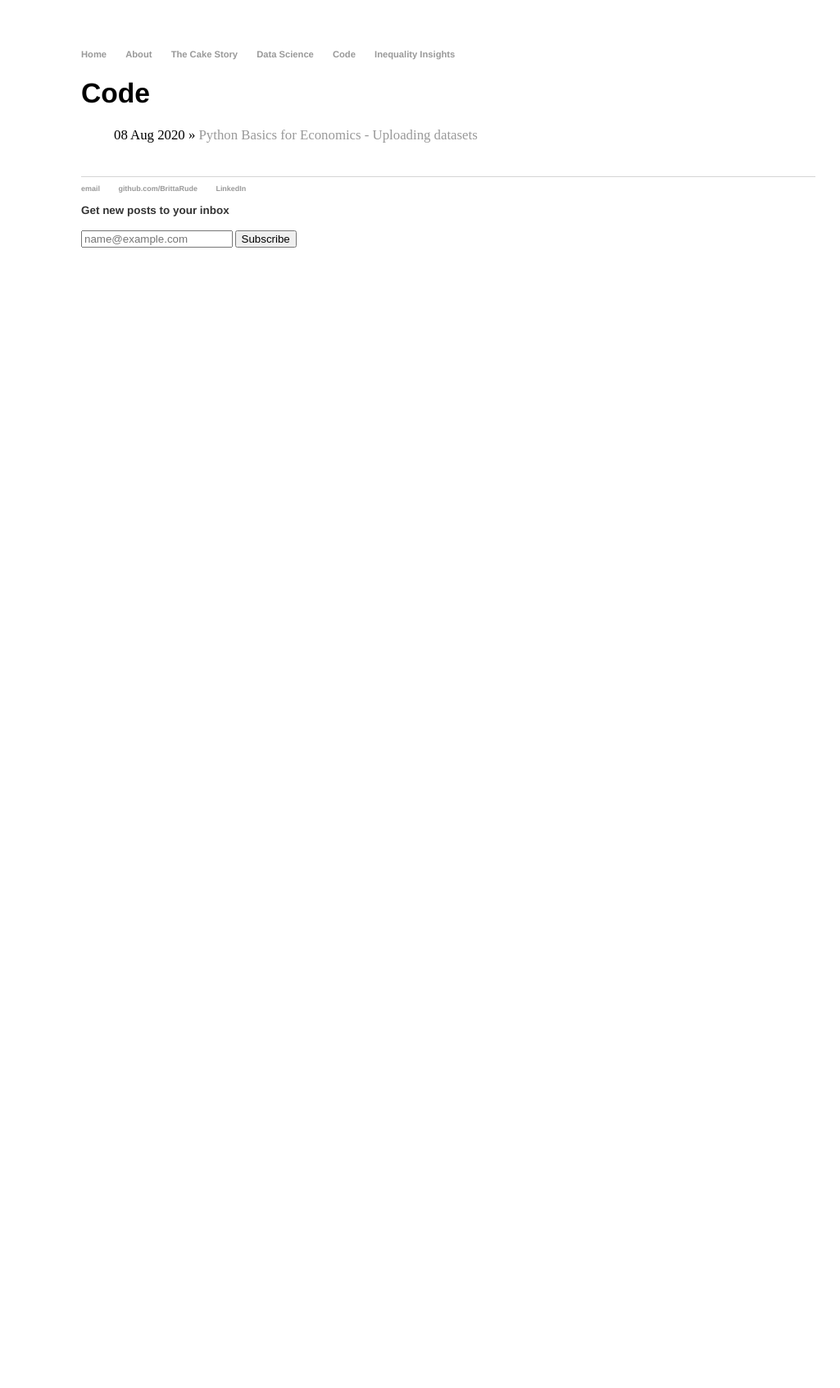
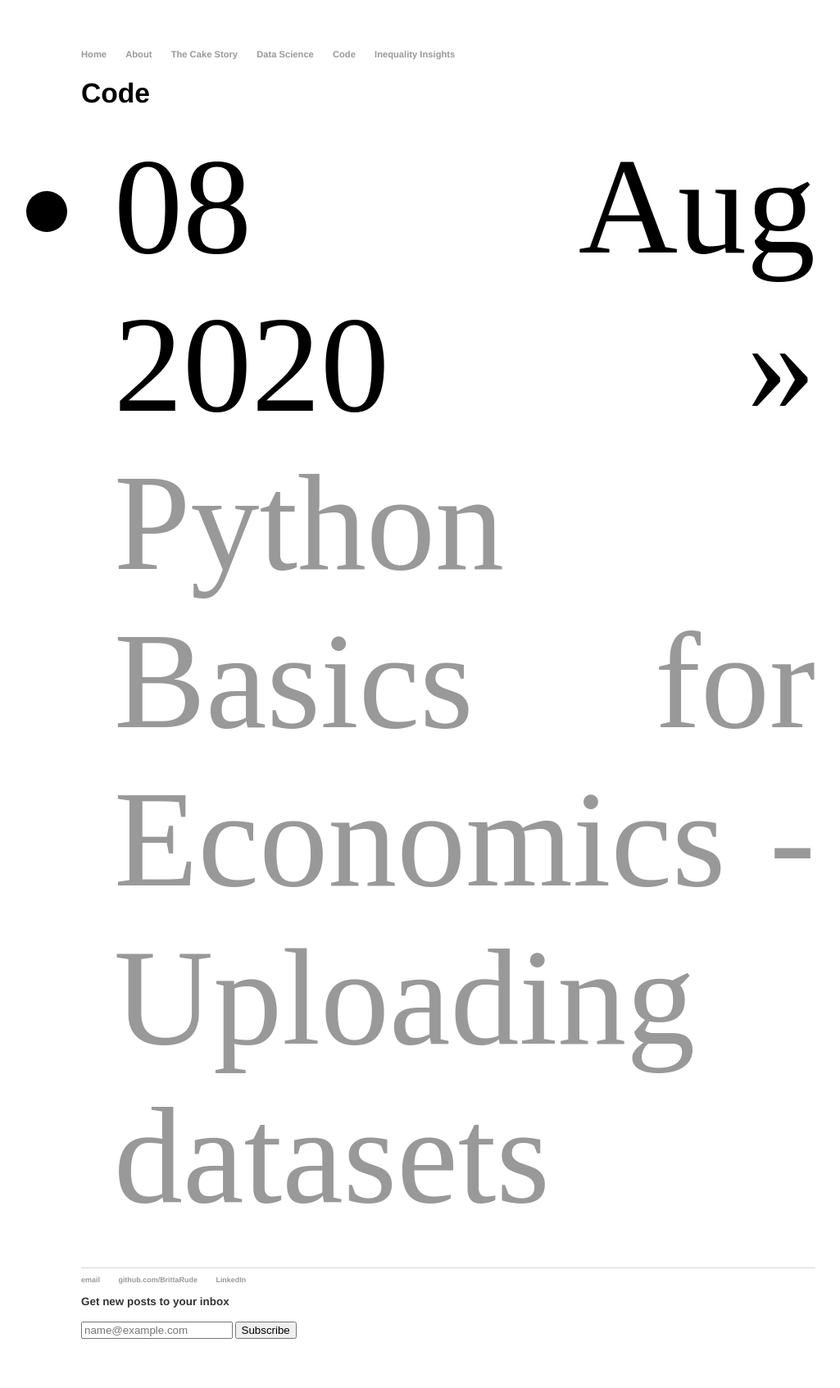
Before and after one commit to BrittaRude/BrittaRude.github.io, a Jekyll site: the page built from code/index.html, in a window 1280 px wide. Shown: the whole page at 82% size, without its empty margins (93-1118 px from the left). Built offline with Jekyll 4.4.1, drawn with Linux system fonts in a browser that asks for light colours; before the commit the page ends 900 px from its top, so only the background shows below that.

Commit message:
Update main.css

```diff
--- a/css/main.css
+++ b/css/main.css
@@ -41,7 +41,7 @@ ul.posts {
 }
 
 ul.posts li {
-    list-style: none;
+    font-size: 10em;
 }
 
 ul.posts li img {
```
